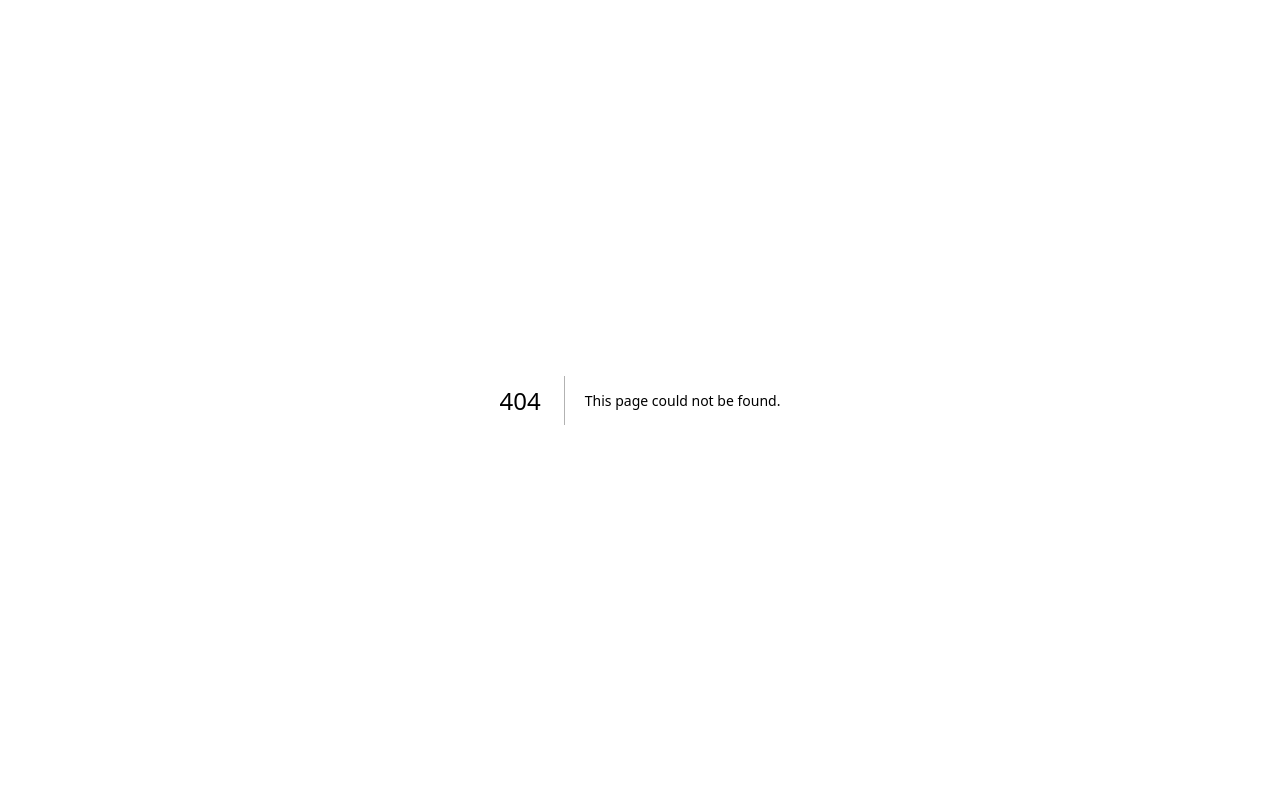
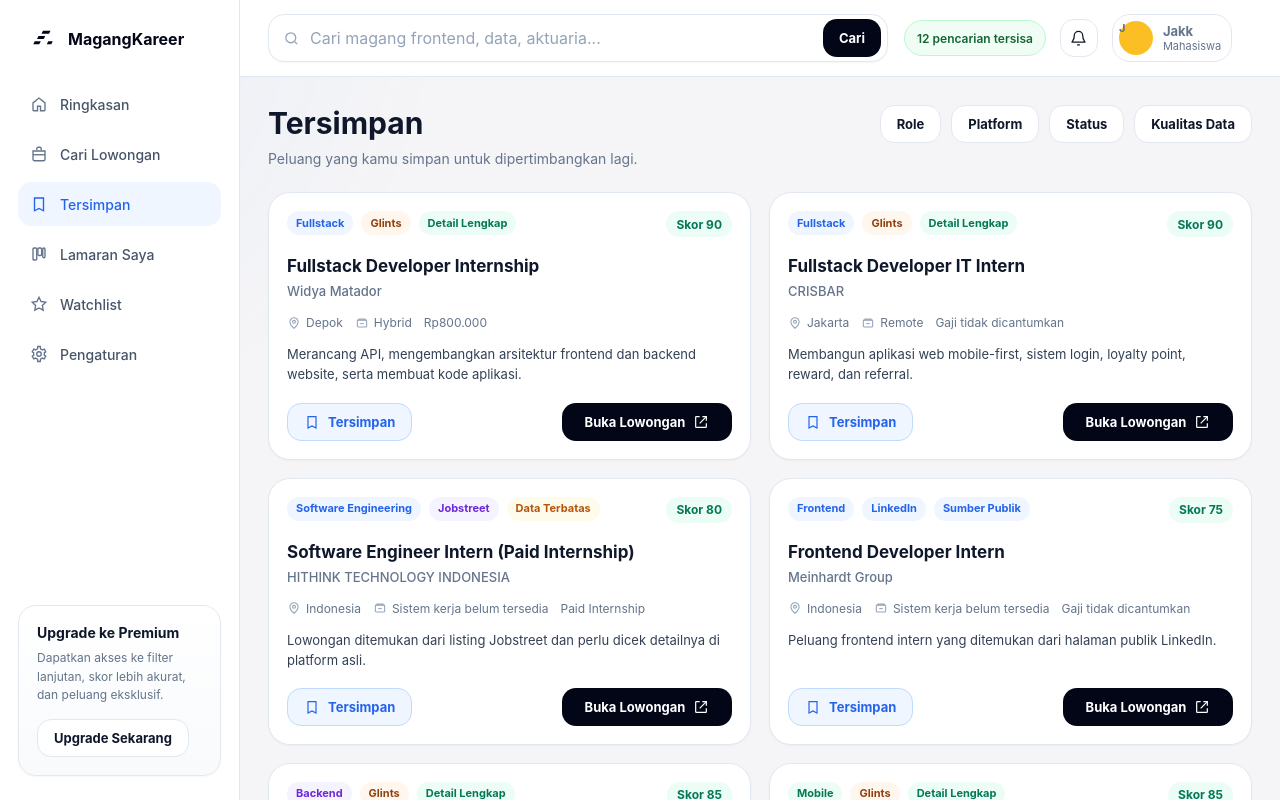
Before and after one commit to dzakwanfadhlullah/MagangKareerMachine, a Next.js app: page /dashboard/tersimpan in a window 1280 px wide. Before the commit this address had no page. Shown: the top 800 px of the page. Built offline with nearby package versions, Linux system fonts and the light colour scheme.

Commit message:
feat: add saved watchlist and settings pages

```diff
--- /dev/null
+++ b/app/dashboard/tersimpan/page.tsx
@@ -0,0 +1,65 @@
+"use client";
+
+import { useState } from "react";
+import { EmptyState } from "@/components/dashboard/EmptyState";
+import { JobCard } from "@/components/dashboard/JobCard";
+import { opportunities } from "@/lib/dashboard/mock-data";
+import type { Opportunity } from "@/lib/dashboard/types";
+
+export default function TersimpanPage() {
+  const initialSaved = opportunities.slice(0, 6);
+  const [savedIds, setSavedIds] = useState<Set<string>>(new Set(initialSaved.map((item) => item.id)));
+  const [selected, setSelected] = useState<Opportunity | null>(null);
+  const saved = opportunities.filter((opportunity) => savedIds.has(opportunity.id));
+
+  function toggleSaved(id: string) {
+    setSavedIds((current) => {
+      const next = new Set(current);
+      if (next.has(id)) next.delete(id);
+      else next.add(id);
+      return next;
+    });
+  }
+
+  return (
+    <div className="page-wrap">
+      <header className="page-header split">
+        <div>
+          <h1>Tersimpan</h1>
+          <p>Peluang yang kamu simpan untuk dipertimbangkan lagi.</p>
+        </div>
+        <div className="saved-filter-row">
+          <button className="secondary-button" type="button">Role</button>
+          <button className="secondary-button" type="button">Platform</button>
+          <button className="secondary-button" type="button">Status</button>
+          <button className="secondary-button" type="button">Kualitas Data</button>
+        </div>
+      </header>
+
+      {saved.length ? (
+        <div className="saved-grid">
+          {saved.map((opportunity) => (
+            <JobCard
+              key={opportunity.id}
+              opportunity={opportunity}
+              saved={savedIds.has(opportunity.id)}
+              onToggleSaved={toggleSaved}
+              onOpen={setSelected}
+            />
+          ))}
+        </div>
+      ) : (
+        <EmptyState
+          title="Belum ada lowongan tersimpan."
+          description="Simpan peluang yang menarik agar kamu bisa membandingkan dan melacaknya nanti."
+          actionLabel="Cari Lowongan"
+          href="/dashboard/lowongan"
+        />
+      )}
+
+      <div className="sr-only" aria-live="polite">
+        {selected ? `Lowongan dipilih: ${selected.title}` : ""}
+      </div>
+    </div>
+  );
+}
--- a/app/globals.css
+++ b/app/globals.css
@@ -1176,6 +1176,82 @@ button {
   cursor: pointer;
 }
 
+.saved-filter-row {
+  display: flex;
+  flex-wrap: wrap;
+  gap: 10px;
+  justify-content: flex-end;
+}
+
+.saved-grid,
+.watchlist-grid,
+.settings-grid {
+  display: grid;
+  grid-template-columns: repeat(3, minmax(0, 1fr));
+  gap: 18px;
+}
+
+.saved-grid {
+  grid-template-columns: repeat(2, minmax(0, 1fr));
+}
+
+.settings-card {
+  display: grid;
+  gap: 16px;
+  border: 1px solid var(--border);
+  border-radius: 22px;
+  background: #fff;
+  padding: 20px;
+  box-shadow: var(--shadow-sm);
+}
+
+.settings-card h2 {
+  margin: 0;
+  font-size: 17px;
+}
+
+.settings-row,
+.toggle-row {
+  display: flex;
+  min-height: 42px;
+  align-items: center;
+  justify-content: space-between;
+  gap: 16px;
+  border-top: 1px solid var(--border-soft);
+  padding-top: 12px;
+  color: var(--text-secondary);
+  font-size: 14px;
+}
+
+.settings-row strong {
+  color: var(--text);
+}
+
+.toggle-row input {
+  height: 18px;
+  width: 18px;
+  accent-color: var(--blue);
+}
+
+.plan-card {
+  background: linear-gradient(180deg, #ffffff, #f8fafc);
+}
+
+.plan-card p {
+  margin: 0;
+  color: var(--text-secondary);
+  font-size: 14px;
+}
+
+.sr-only {
+  position: absolute;
+  width: 1px;
+  height: 1px;
+  overflow: hidden;
+  clip: rect(0, 0, 0, 0);
+  white-space: nowrap;
+}
+
 .skeleton-card,
 .skeleton-drawer {
   display: grid;
@@ -1286,7 +1362,10 @@ button {
 
   .stats-grid,
   .overview-grid,
-  .compact-job-grid {
+  .compact-job-grid,
+  .saved-grid,
+  .watchlist-grid,
+  .settings-grid {
     grid-template-columns: 1fr;
   }
 }
```
Also changed, not shown: app/dashboard/pengaturan/page.tsx (added, +52 -0 lines), app/dashboard/watchlist/page.tsx (added, +33 -0 lines).
